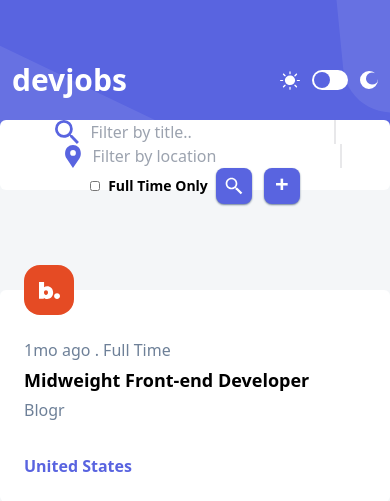
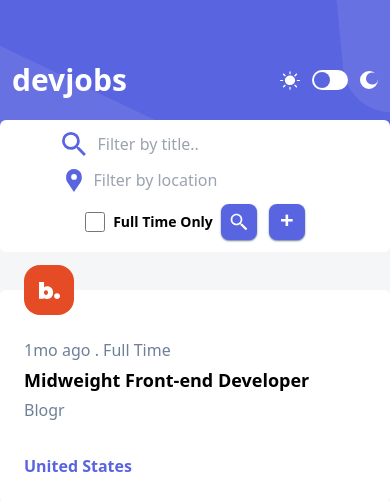
Before and after one commit to Fatma-M/dev-jobs-app, a Flask app: page / in a window 390 px wide. Shown: the top 501 px of the page. Run offline with Flask 3, Linux system fonts and the light colour scheme; style sheets or scripts are compiled from the project's sources.

Commit message:
responsive style added

```diff
--- a/templates/add-job.html
+++ b/templates/add-job.html
@@ -29,7 +29,7 @@
         type="url"
         name="company-website"
         id="company-website"
-        class="block py-2.5 px-0 w-full text-sm text-black bg-transparent border-0 border-b-2 border-lightGray appearance-none dark:text-white dark:border-lightGray dark:focus:border-darkBlue focus:outline-none focus:border-darkBlue peer"
+        class="block py-2.5 px-0 w-full text-sm text-black bg-transparent border-0 border-b-2 border-lightGray appearance-none dark:text-white dark:border-lightGray dark:focus:border-darkBlue focus:outline-none focus:border-darkBlue peer autofill:bg-inherit"
         placeholder=" "
         required />
       <label
--- a/templates/index.html
+++ b/templates/index.html
@@ -1,10 +1,10 @@
 {% extends "layout.html" %} {% block body %}
 <!-- HEADER SEARCH DIV -->
 <div
-  class="filter container mx-auto bg-white dark:bg-darkThemeBG flex flex-col md:flex-row items-center justify-between absolute top-[120px] rounded-md px-6 h-[70px]">
+  class="filter container mx-auto bg-white dark:bg-darkThemeBG flex flex-col md:flex-row items-center md:justify-between justify-center gap-3 absolute top-[120px] rounded-md md:px-6 md:h-[70px] py-3 sm:px-12 px-3">
   <!-- filter by title... -->
   <div
-    class="searchInput flex items-center h-full border-r-2 border-lightGray dark:border-darkGray pr-3 md:flex-[4] flex-1">
+    class="searchInput flex items-center h-full md:border-r-2 border-lightGray dark:border-darkGray md:pr-3 md:flex-[4] flex-1">
     <img
       src="/static/images/desktop/icon-search.svg"
       alt="search icon"
@@ -12,11 +12,13 @@
     <input
       type="text"
       placeholder="Filter by title.."
+      name="filter-by-title"
+      id="filter-by-title"
       class="outline-none w-[70%] bg-inherit dark:text-white" />
   </div>
   <!-- filter by location -->
   <div
-    class="location flex items-center h-full border-r-2 border-lightGray dark:border-darkGray px-4 md:flex-[2] flex-1">
+    class="location flex items-center h-full md:border-r-2 border-lightGray dark:border-darkGray md:px-4 md:flex-[2] flex-1">
     <img
       src="/static/images/desktop/icon-location.svg"
       alt="location icon"
@@ -24,6 +26,8 @@
     <input
       type="text"
       placeholder="Filter by location"
+      name="filter-by-location"
+      id="filter-by-location"
       class="outline-none w-[70%] dark:text-white bg-inherit" />
   </div>
   <!-- filter by full time and actions -->
@@ -31,15 +35,15 @@
     class="location flex items-center justify-center h-full md:flex-[3] flex-1 px-2">
     <input
       type="checkbox"
-      name="filterByFullTime"
-      id="filterByFullTime"
-      class="outline-none md:w-[20px] md:h-[20px] w-[10px] h-[10px] mr-2 accent-darkBlue cursor-pointer" />
+      name="filter-by-fulltime"
+      id="filter-by-fulltime"
+      class="outline-none w-[20px] h-[20px] mr-2 accent-darkBlue cursor-pointer" />
     <span class="md:mr-4 mr-2 font-bold text-sm dark:text-lightGray"
       >Full Time Only</span
     >
     <div
       class="flex items-center justify-center bg-darkBlue text-2xl font-bold w-9 h-9 rounded-lg mr-3 shadow-sm shadow-darkGray">
-      <button id="add-job-btn" class="cursor-pointer text-center">
+      <button id="search-job-btn" class="cursor-pointer text-center">
         <img
           src="/static/images/desktop/icon-search-white.svg"
           alt=""
```
Also changed, not shown: templates/job-details.html (+5 -5 lines).
